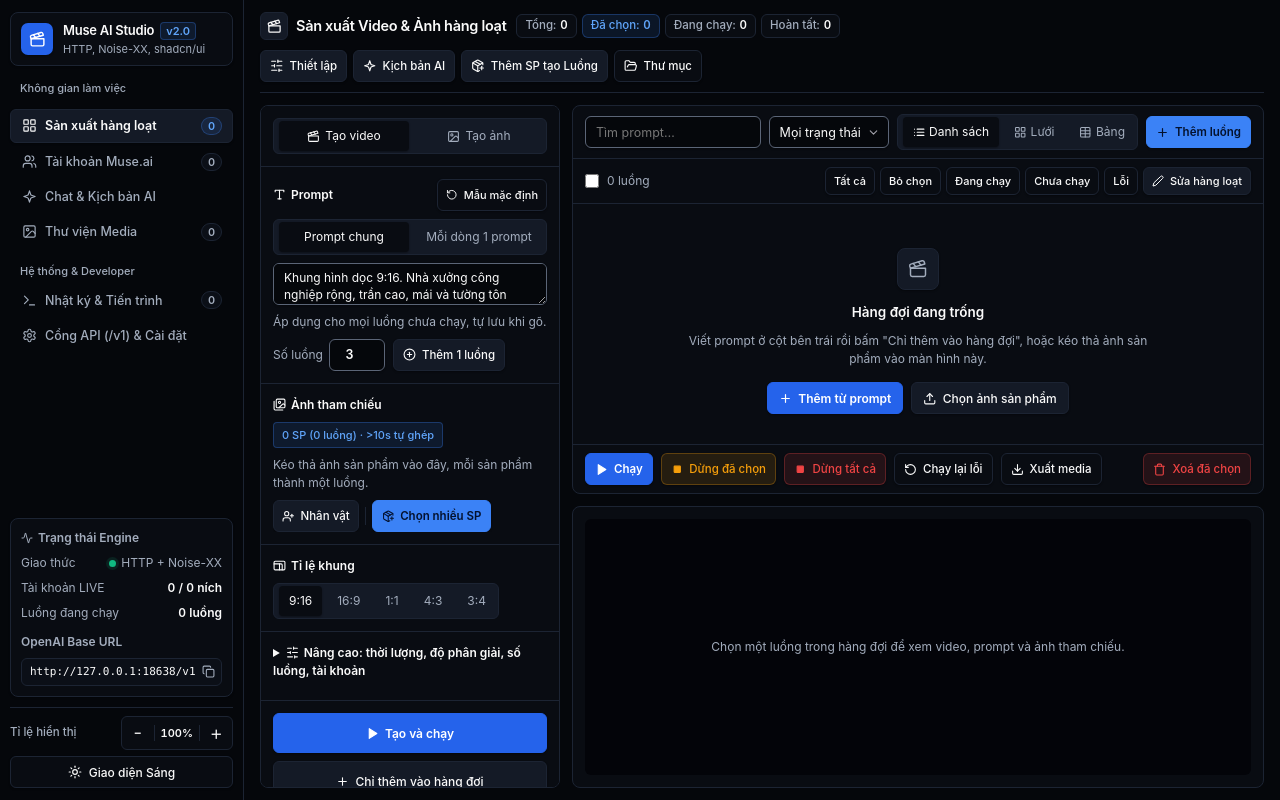
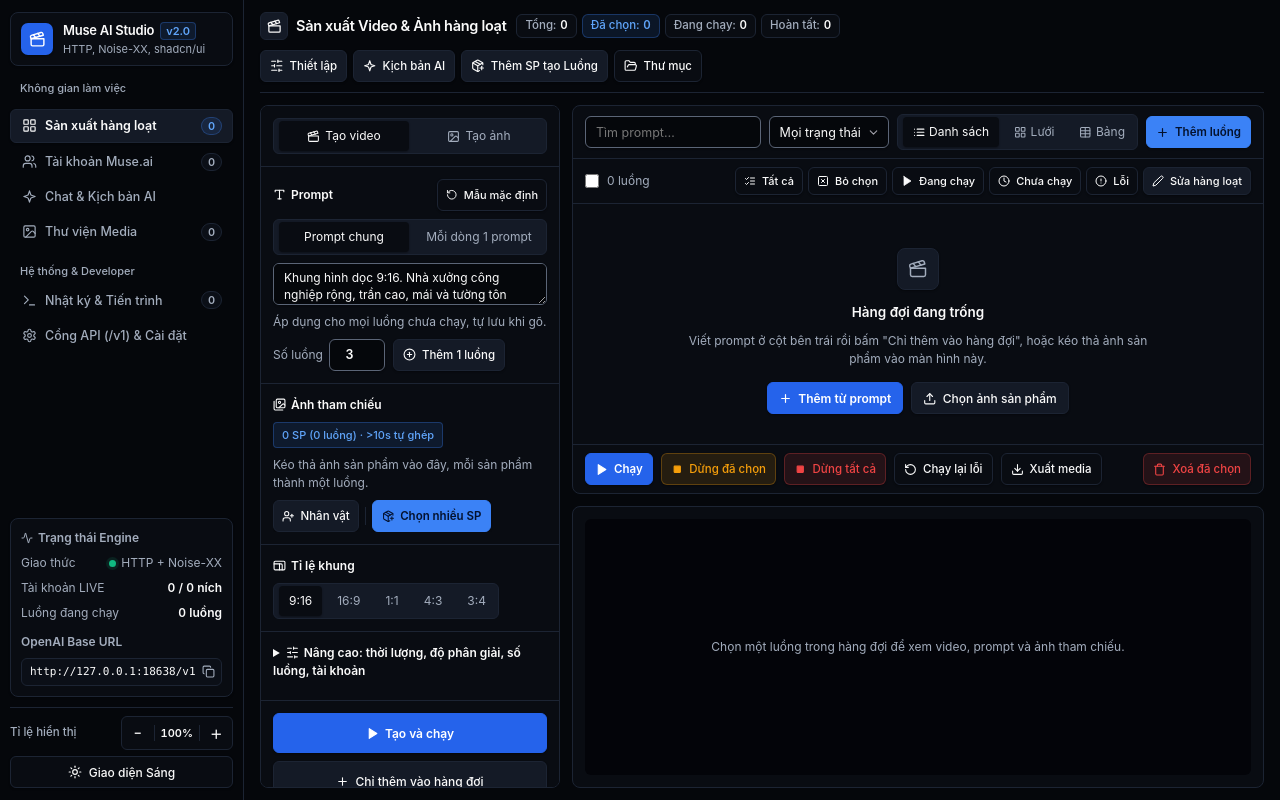
Before and after one commit to LeDat0709/muse-studio-shadcn, a browser extension: page desktop/index.html in a window 1280 px wide. Drawn offline with Linux system fonts and the light colour scheme; no server answers.

Commit message:
style: add icons to queue selection filter buttons
Give the Tất cả / Bỏ chọn / Đang chạy / Chưa chạy / Lỗi selection pills Lucide
icons (select-all, deselect, play, clock, alert), matching the existing
icon+label button pattern.

```diff
--- a/desktop/index.html
+++ b/desktop/index.html
@@ -349,11 +349,26 @@
                   <span id="queueCount">0 luồng</span>
                 </label>
                 <div class="queue-bulk-pills">
-                  <button class="btn btn-sm" id="btnSelectAllRows" type="button" title="Chọn toàn bộ luồng">Tất cả</button>
-                  <button class="btn btn-sm" id="btnUnselectAll" type="button" title="Bỏ chọn toàn bộ luồng">Bỏ chọn</button>
-                  <button class="btn btn-sm" id="btnSelectRunning" type="button" title="Chọn các luồng đang chạy">Đang chạy</button>
-                  <button class="btn btn-sm" id="btnSelectPending" type="button" title="Chọn các luồng chưa chạy">Chưa chạy</button>
-                  <button class="btn btn-sm" id="btnSelectErrored" type="button" title="Chọn các luồng bị lỗi">Lỗi</button>
+                  <button class="btn btn-sm" id="btnSelectAllRows" type="button" title="Chọn toàn bộ luồng">
+                    <svg aria-hidden="true" class="lucide" width="12" height="12" viewBox="0 0 24 24" fill="none" stroke="currentColor" stroke-width="2" stroke-linecap="round" stroke-linejoin="round"><path d="m3 17 2 2 4-4"/><path d="m3 7 2 2 4-4"/><path d="M13 6h8"/><path d="M13 12h8"/><path d="M13 18h8"/></svg>
+                    <span>Tất cả</span>
+                  </button>
+                  <button class="btn btn-sm" id="btnUnselectAll" type="button" title="Bỏ chọn toàn bộ luồng">
+                    <svg aria-hidden="true" class="lucide" width="12" height="12" viewBox="0 0 24 24" fill="none" stroke="currentColor" stroke-width="2" stroke-linecap="round" stroke-linejoin="round"><rect width="18" height="18" x="3" y="3" rx="2"/><path d="m15 9-6 6"/><path d="m9 9 6 6"/></svg>
+                    <span>Bỏ chọn</span>
+                  </button>
+                  <button class="btn btn-sm" id="btnSelectRunning" type="button" title="Chọn các luồng đang chạy">
+                    <svg aria-hidden="true" class="lucide" width="12" height="12" viewBox="0 0 24 24" fill="currentColor" stroke="currentColor" stroke-width="1.5" stroke-linecap="round" stroke-linejoin="round"><polygon points="6 3 20 12 6 21 6 3"/></svg>
+                    <span>Đang chạy</span>
+                  </button>
+                  <button class="btn btn-sm" id="btnSelectPending" type="button" title="Chọn các luồng chưa chạy">
+                    <svg aria-hidden="true" class="lucide" width="12" height="12" viewBox="0 0 24 24" fill="none" stroke="currentColor" stroke-width="2" stroke-linecap="round" stroke-linejoin="round"><circle cx="12" cy="12" r="10"/><polyline points="12 6 12 12 16 14"/></svg>
+                    <span>Chưa chạy</span>
+                  </button>
+                  <button class="btn btn-sm" id="btnSelectErrored" type="button" title="Chọn các luồng bị lỗi">
+                    <svg aria-hidden="true" class="lucide" width="12" height="12" viewBox="0 0 24 24" fill="none" stroke="currentColor" stroke-width="2" stroke-linecap="round" stroke-linejoin="round"><circle cx="12" cy="12" r="10"/><line x1="12" x2="12" y1="8" y2="12"/><line x1="12" x2="12.01" y1="16" y2="16"/></svg>
+                    <span>Lỗi</span>
+                  </button>
                   <button class="btn btn-soft btn-sm" id="btnBulkApplyPrompt" type="button" title="Ghi đè Prompt & Cấu hình cột trái vào tất cả các luồng đang tích chọn">
                     <svg aria-hidden="true" class="lucide" width="12" height="12" viewBox="0 0 24 24" fill="none" stroke="currentColor" stroke-width="2" stroke-linecap="round" stroke-linejoin="round"><path d="M17 3a2.85 2.83 0 1 1 4 4L7.5 20.5 2 22l1.5-5.5Z"/></svg>
                     <span>Sửa hàng loạt</span>
```
